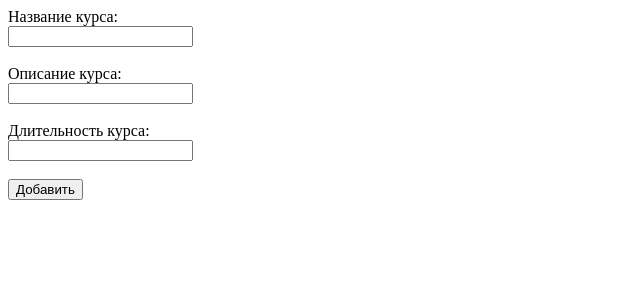
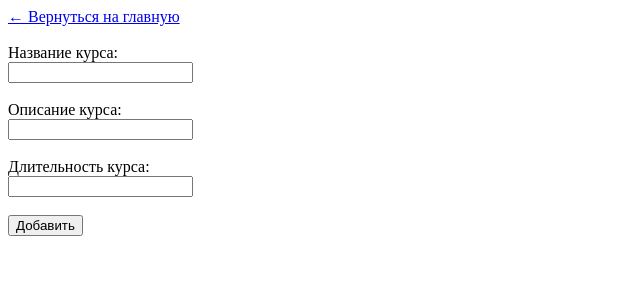
Before and after one commit to rinkalikas/my_first_repository, an Angular app in the folder ObrazProject/: page /add_lesson in a window 1280 px wide. Shown: the top 300 px of the page, without its empty margins (0-640 px from the left). Built offline with nearby package versions, Linux system fonts and the light colour scheme.

Commit message:
back links added

```diff
--- a/ObrazProject/src/app/add-lesson/add-lesson.component.html
+++ b/ObrazProject/src/app/add-lesson/add-lesson.component.html
@@ -1,3 +1,5 @@
+<a href="/">← Вернуться на главную</a><br><br>
+
 <form [formGroup]="addLessonForm" (ngSubmit)="this.onSubmit()">
 
     <label>
--- a/ObrazProject/src/app/second-comp/second-comp.component.html
+++ b/ObrazProject/src/app/second-comp/second-comp.component.html
@@ -1,3 +1,5 @@
+<a href="/">← Вернуться на главную</a><br>
+
 <div>
     <h3>{{lessons[lessonsId].title}}</h3>
     <p>{{lessons[lessonsId].description}}</p>
```
